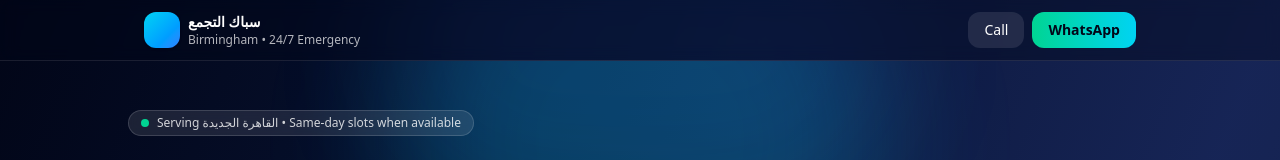
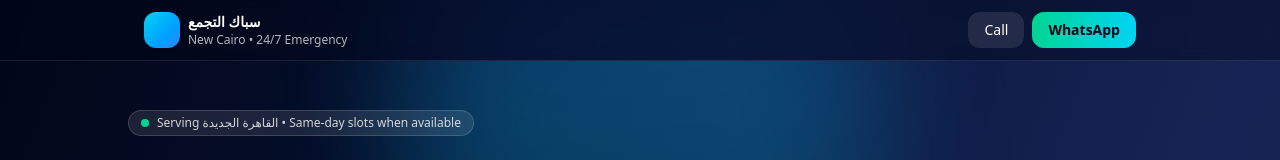
Before and after one commit to mohibbullah-dev/frontend_birmingham_v2, a React app: page / in a window 1280 px wide. Shown: the top 160 px of the page. Built offline with nearby package versions, Linux system fonts and the light colour scheme; the HTML template or start-up script is replaced by a standard one.

Commit message:
fix info

```diff
--- a/src/components/Header.jsx
+++ b/src/components/Header.jsx
@@ -5,7 +5,7 @@ export default function Header() {
   const [open, setOpen] = useState(false);
 
   const waLink = `https://wa.me/${business.whatsappNumber}?text=${encodeURIComponent(
-    business.whatsappPrefill
+    business.whatsappPrefill,
   )}`;
 
   return (
@@ -15,7 +15,9 @@ export default function Header() {
           <div className="h-9 w-9 rounded-xl bg-gradient-to-br from-cyan-400 to-blue-500 shadow-sm" />
           <div className="leading-tight">
             <div className="text-sm font-semibold">{business.name}</div>
-            <div className="text-xs text-white/70">Birmingham • 24/7 Emergency</div>
+            <div className="text-xs text-white/70">
+              New Cairo • 24/7 Emergency
+            </div>
           </div>
         </a>
 
```
